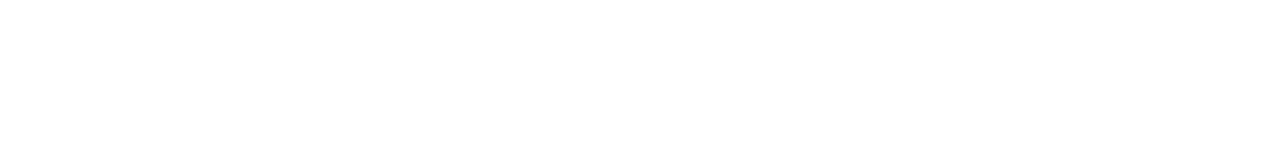
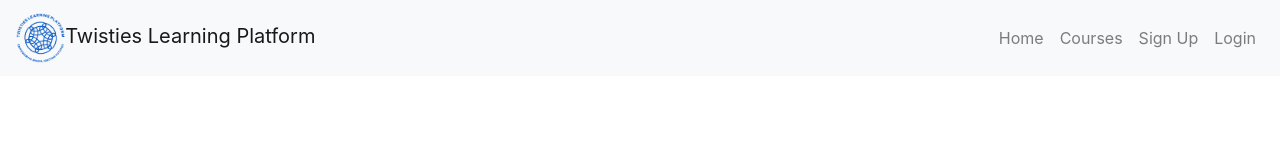
Before and after one commit to twisty147/TwistiesLearningPlatform, a plain HTML site: page index.html in a window 1280 px wide. Drawn offline with nearby package versions, Linux system fonts and the light colour scheme.

Commit message:
Feature: Navigation implemented for home page

```diff
--- /dev/null
+++ b/css/styles.css
@@ -0,0 +1,8 @@
+/*
+   .navbar-brand img ensures the maximum height of the logo image within the navbar is 50px,
+   allowing for proper scaling.
+*/
+.navbar-brand img {
+    max-height: 50px; /* Sets the maximum height of the logo */
+    width: auto; /* Allows the width to adjust proportionally */
+  }
--- a/index.html
+++ b/index.html
@@ -1,11 +1,46 @@
 <!DOCTYPE html>
 <html lang="en">
+
 <head>
     <meta charset="UTF-8">
     <meta name="viewport" content="width=device-width, initial-scale=1.0">
     <title>Interactive Learning Platform</title>
+    <!-- Custom CSS -->
+    <link rel="stylesheet" type="text/css" href="css/styles.css">
+    <!-- Bootstrap CSS -->
+    <link href="https://stackpath.bootstrapcdn.com/bootstrap/4.5.2/css/bootstrap.min.css" rel="stylesheet">
+    <!-- Favicon -->
+    <link rel="icon" type="image/png" href="images/favicon.ico">
 </head>
+
 <body>
+    <!-- Navbar -->
+    <nav class="navbar navbar-expand-lg navbar-light bg-light">
+        <a class="navbar-brand" href="#">
+            <img src="images/Tlogo.png" alt="Twisties Learning Platform Logo">Twisties Learning Platform
+        </a>
+        <button class="navbar-toggler" type="button" data-toggle="collapse" data-target="#navbarNav"
+            aria-controls="navbarNav" aria-expanded="false" aria-label="Toggle navigation">
+            <span class="navbar-toggler-icon"></span>
+        </button>
+        <div class="collapse navbar-collapse" id="navbarNav">
+            <ul class="navbar-nav ml-auto">
+                <li class="nav-item">
+                    <a class="nav-link" href="#">Home</a>
+                </li>
+                <li class="nav-item">
+                    <a class="nav-link" href="courses.html">Courses</a>
+                </li>
+                <li class="nav-item">
+                    <a class="nav-link" href="signUp.html">Sign Up</a>
+                </li>
+                <li class="nav-item">
+                    <a class="nav-link" href="logIn.html">Login</a>
+                </li>
+            </ul>
+        </div>
+    </nav>
+    <!-- Navbar End -->
+</body>
 
-</body>
 </html>
```
Also changed, not shown: images/Tlogo.png (added), images/favicon.ico (added).
